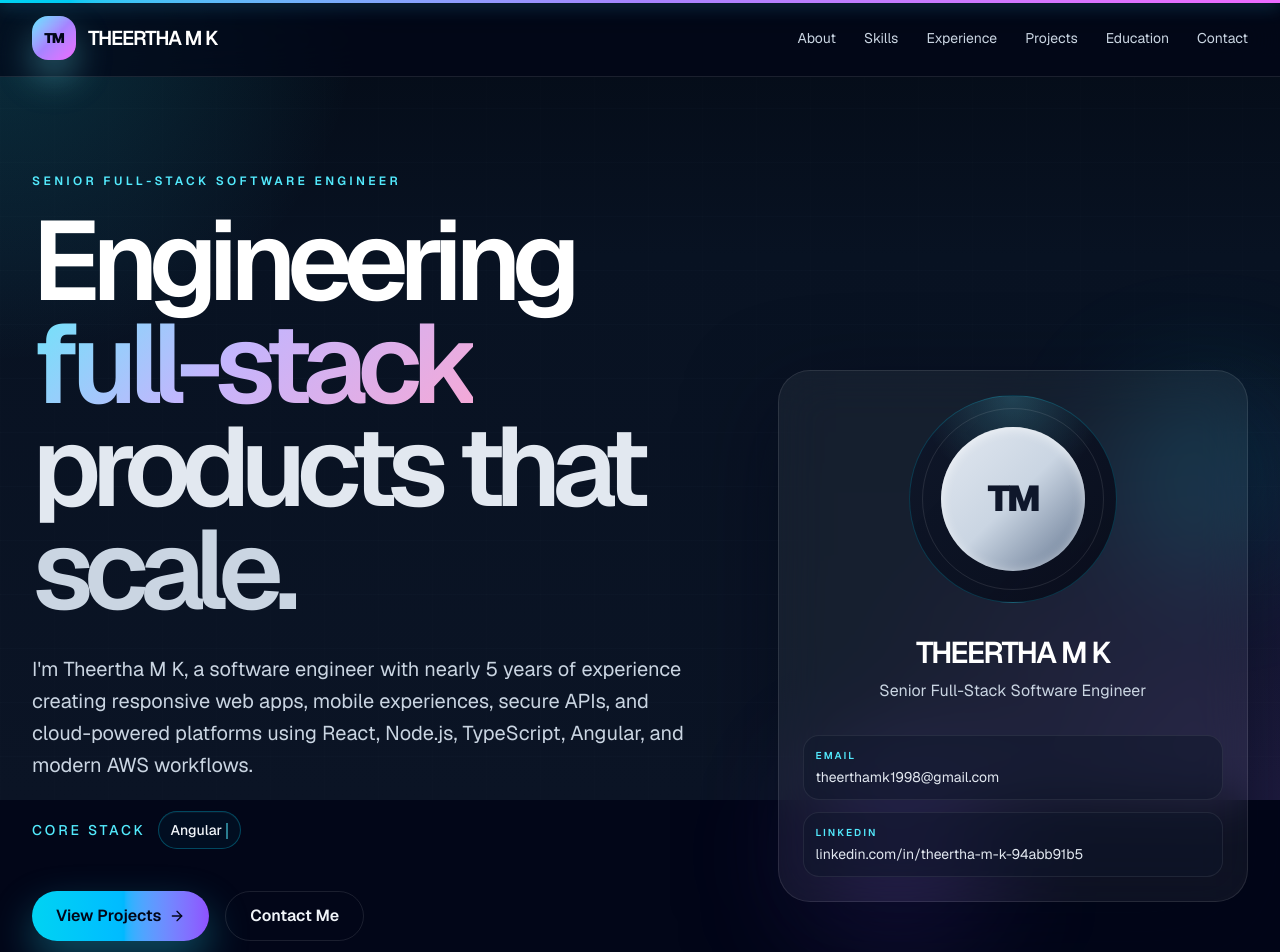
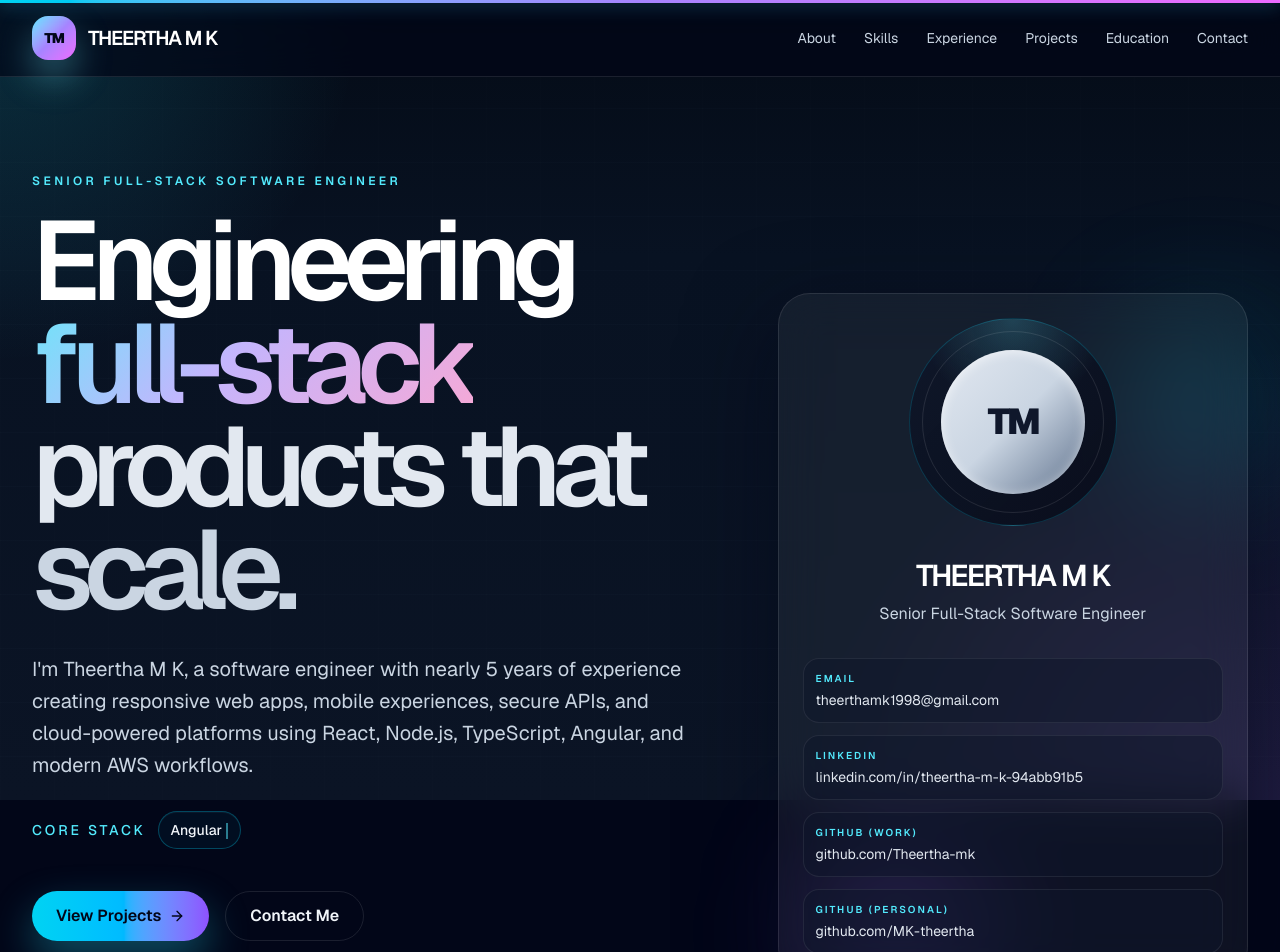
Before and after one commit to MK-theertha/theertha-dev, a Next.js app: page / in a window 1280 px wide. Shown: the top 952 px of the page. Built offline with nearby package versions, Linux system fonts and the light colour scheme.

Commit message:
update: skills and project

```diff
--- a/components/portfolio-sections.tsx
+++ b/components/portfolio-sections.tsx
@@ -481,6 +481,7 @@ export function PortfolioPage() {
                       {item.label === "Phone" && <Phone className="h-4 w-4" />}
                       {item.label === "LinkedIn" && <Briefcase className="h-4 w-4" />}
                       {item.label === "Website" && <ExternalLink className="h-4 w-4" />}
+                      {item.label.startsWith("GitHub") && <GithubIcon className="h-4 w-4" />}
                       <span>{item.value}</span>
                     </a>
                   ))}
@@ -515,6 +516,12 @@ export function PortfolioPage() {
             <Link href={resume.linkedInUrl} target="_blank" rel="noreferrer" className="inline-flex items-center gap-2 rounded-full border border-white/10 bg-white/5 px-4 py-2 hover:border-cyan-400/30 hover:text-cyan-300">
               LinkedIn <ChevronRight className="h-4 w-4" />
             </Link>
+            <Link href={resume.githubWorkUrl} target="_blank" rel="noreferrer" className="inline-flex items-center gap-2 rounded-full border border-white/10 bg-white/5 px-4 py-2 hover:border-cyan-400/30 hover:text-cyan-300">
+              GitHub (Work) <ChevronRight className="h-4 w-4" />
+            </Link>
+            <Link href={resume.githubPersonalUrl} target="_blank" rel="noreferrer" className="inline-flex items-center gap-2 rounded-full border border-white/10 bg-white/5 px-4 py-2 hover:border-cyan-400/30 hover:text-cyan-300">
+              GitHub (Personal) <ChevronRight className="h-4 w-4" />
+            </Link>
           </div>
         </div>
         <div className="border-t border-white/10 px-4 py-5 text-center text-sm text-slate-400 sm:px-6 lg:px-8">
--- a/data/resume.ts
+++ b/data/resume.ts
@@ -39,6 +39,10 @@ export const resume = {
   location: "Dubai",
   linkedIn: "linkedin.com/in/theertha-m-k-94abb91b5",
   linkedInUrl: "https://linkedin.com/in/theertha-m-k-94abb91b5",
+  githubWork: "github.com/Theertha-mk",
+  githubWorkUrl: "https://github.com/Theertha-mk",
+  githubPersonal: "github.com/MK-theertha",
+  githubPersonalUrl: "https://github.com/MK-theertha",
   website: "stevenpopovich.com",
   websiteUrl: "https://stevenpopovich.com",
   resumeUrl: "",
@@ -108,7 +112,7 @@ export const resume = {
   ],
   skills: [
     { title: "Frontend", items: ["React.js", "React Native", "Angular", "TypeScript", "JavaScript", "HTML5", "CSS3", "Tailwind CSS"] },
-    { title: "Backend", items: ["Node.js", "Express.js", "NestJS", "REST APIs"] },
+    { title: "Backend", items: ["Node.js", "Express.js", "NestJS", "Python", "FastAPI", "REST APIs"] },
     { title: "Databases", items: ["MongoDB", "MySQL", "PostgreSQL", "Redis", "Prisma ORM"] },
     { title: "Testing & Tools", items: ["Jest", "Git", "Figma", "Technical Documentation"] },
     { title: "Cloud & DevOps", items: ["AWS", "Docker", "Kubernetes", "CI/CD", "GitHub Actions"] },
@@ -140,8 +144,8 @@ export const resume = {
       category: "Mobile",
       period: "Productivity App",
       description:
-        "A cross-platform productivity application for managing tasks, calendars, notes, expenses, and shopping lists.",
-      technologies: ["React Native", "Expo", "NestJS", "PostgreSQL", "TypeScript"],
+        "Cross-platform productivity application for managing tasks, calendars, notes, expenses, and shopping lists, enhanced with AI-powered features using the Google Gemini API.",
+      technologies: ["React Native", "Expo", "NestJS", "PostgreSQL", "TypeScript", "Google Gemini API"],
       githubUrl: "https://github.com/MK-theertha/Elara",
       imageOrientation: "portrait" as const,
       images: [
@@ -183,5 +187,7 @@ export const resume = {
   contactMethods: [
     { label: "Email", value: "theerthamk1998@gmail.com", href: "mailto:theerthamk1998@gmail.com" },
     { label: "LinkedIn", value: "linkedin.com/in/theertha-m-k-94abb91b5", href: "https://linkedin.com/in/theertha-m-k-94abb91b5" },
+    { label: "GitHub (Work)", value: "github.com/Theertha-mk", href: "https://github.com/Theertha-mk" },
+    { label: "GitHub (Personal)", value: "github.com/MK-theertha", href: "https://github.com/MK-theertha" },
   ],
 };
```
